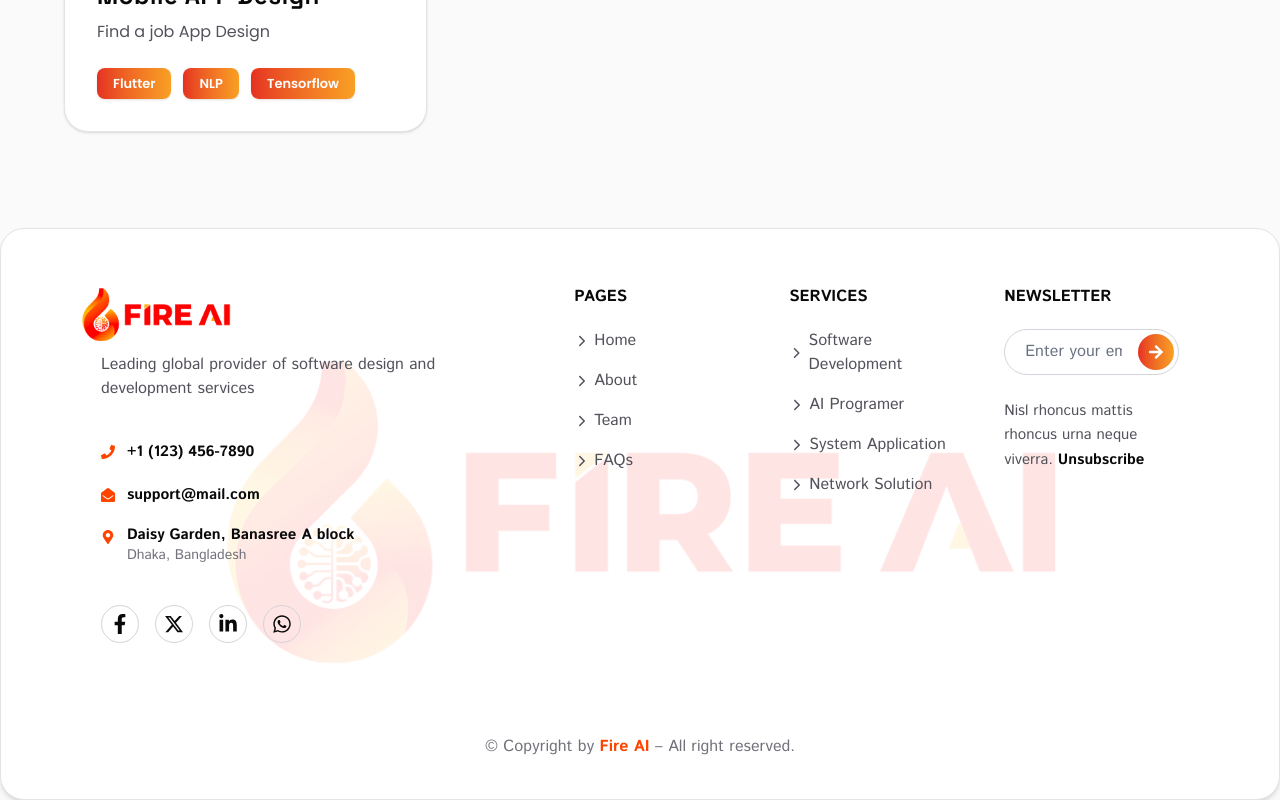
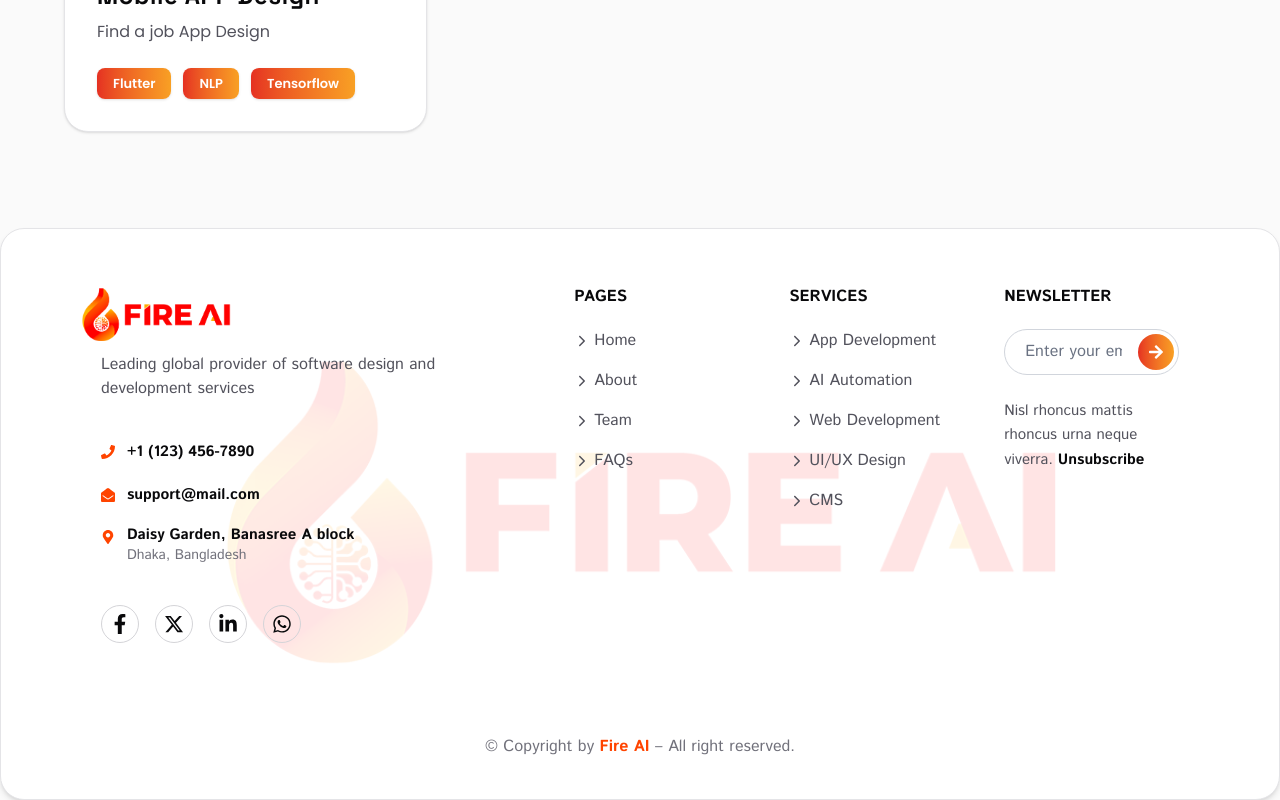
Before and after one commit to morshedsajid26/fai-website-light-theme, a Next.js app: page /portfolio in a window 1280 px wide. Shown: the part 1789-2589 px from the top of the page. Built offline with nearby package versions, Linux system fonts and the light colour scheme.

Commit message:
footer updated

```diff
--- a/src/app/component/layout/Footer.jsx
+++ b/src/app/component/layout/Footer.jsx
@@ -209,7 +209,7 @@ const Footer = () => {
                         className="flex items-center gap-1 hover:text-[#F8A024] transition-colors"
                       >
                         <IoIosArrowForward size={16} />
-                        Software Development
+                        App Development
                       </a>
                     </li>
                     <li>
@@ -218,7 +218,7 @@ const Footer = () => {
                         className="flex items-center gap-1 hover:text-[#F8A024] transition-colors"
                       >
                         <IoIosArrowForward size={16} />
-                        AI Programer
+                        AI Automation
                       </a>
                     </li>
                     <li>
@@ -227,7 +227,7 @@ const Footer = () => {
                         className="flex items-center gap-1 hover:text-[#F8A024] transition-colors"
                       >
                         <IoIosArrowForward size={16} />
-                        System Application
+                        Web Development
                       </a>
                     </li>
                     <li>
@@ -236,7 +236,16 @@ const Footer = () => {
                         className="flex items-center gap-1 hover:text-[#F8A024] transition-colors"
                       >
                         <IoIosArrowForward size={16} />
-                        Network Solution
+                        UI/UX Design
+                      </a>
+                    </li>
+                    <li>
+                      <a
+                        href="#"
+                        className="flex items-center gap-1 hover:text-[#F8A024] transition-colors"
+                      >
+                        <IoIosArrowForward size={16} />
+                        CMS
                       </a>
                     </li>
                   </ul>
```
